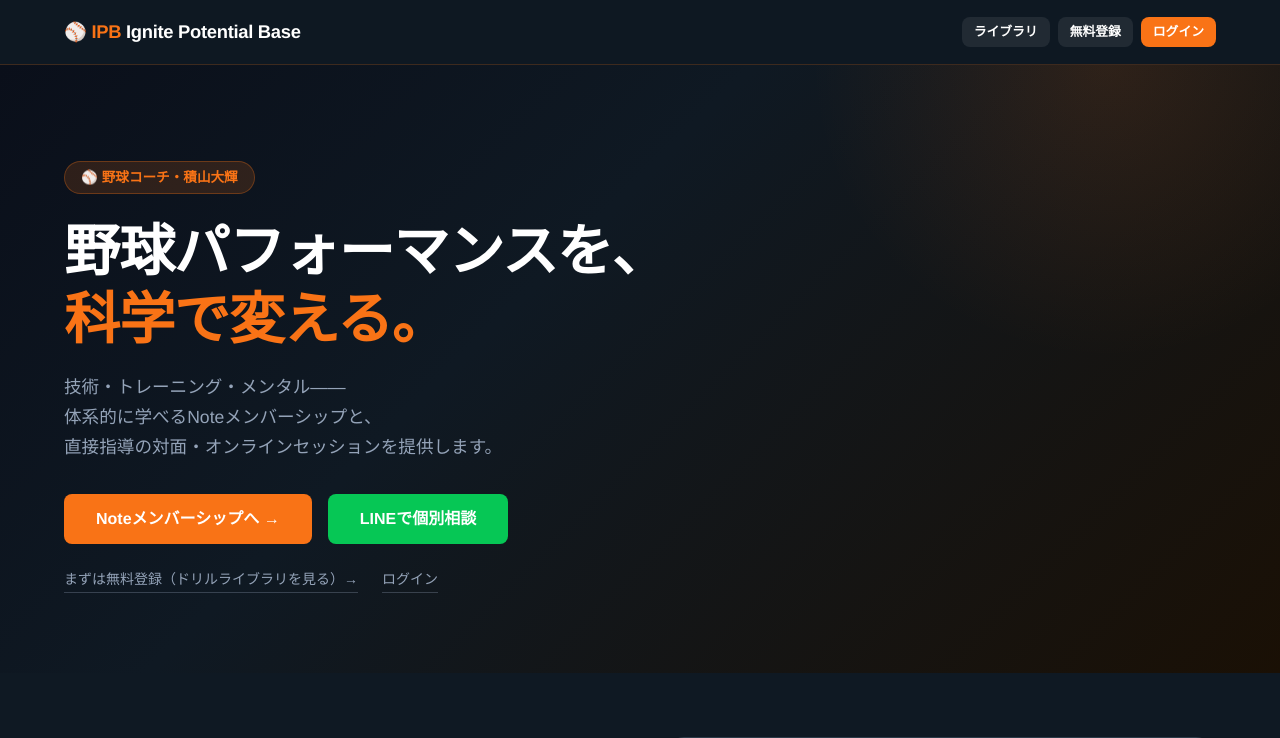
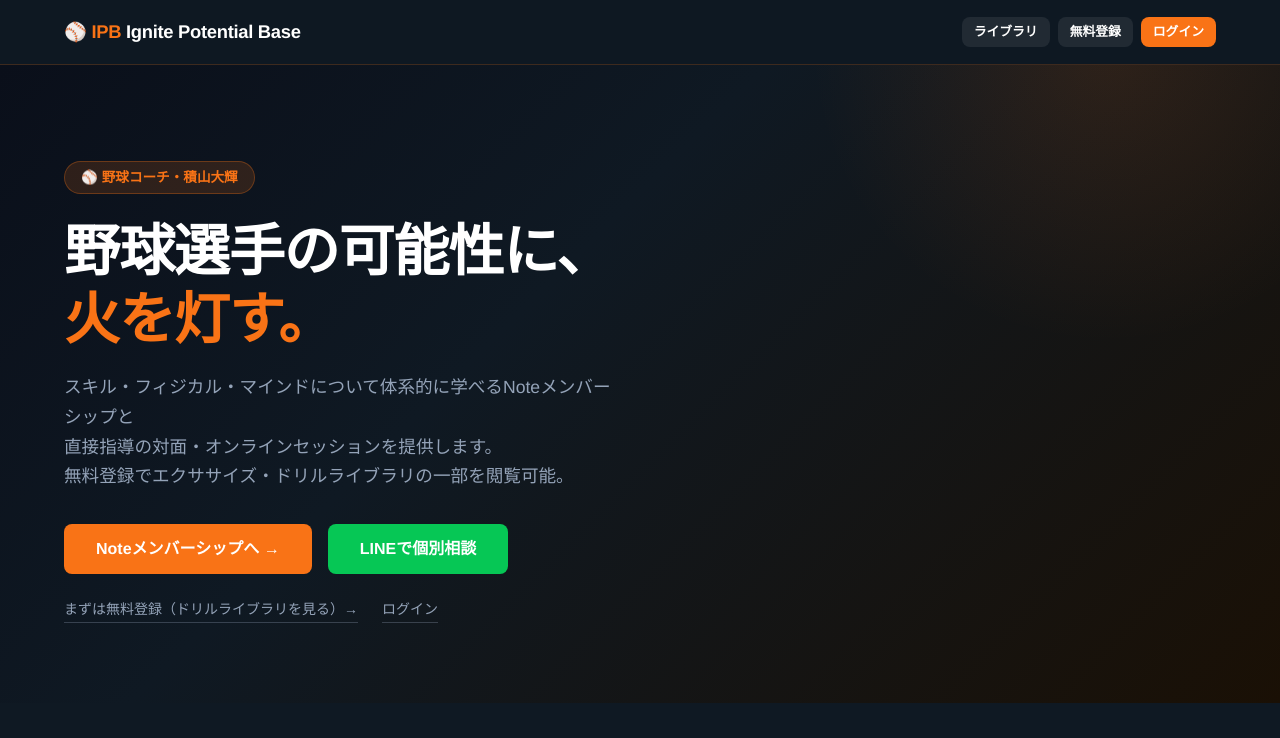
Before and after one commit to Sekky100622/ignite-potential-base, a Flask app: page / in a window 1280 px wide. Shown: the top 738 px of the page. Run offline with Flask 3, Linux system fonts and the light colour scheme; some libraries are stand-ins or nearby versions.

Commit message:
ヒーローコピーを更新
「野球パフォーマンスを、科学で変える。」→「野球選手の可能性に、火を灯す。」
サブテキストをスキル・フィジカル・マインドに合わせて更新

Co-Authored-By: Claude Sonnet 4.6 <noreply@anthropic.com>

```diff
--- a/templates/index.html
+++ b/templates/index.html
@@ -385,11 +385,11 @@
 <section class="hero">
   <div class="container hero-content">
     <div class="hero-eyebrow">⚾ 野球コーチ・積山大輝</div>
-    <h1>野球パフォーマンスを、<br><span class="accent">科学で変える。</span></h1>
+    <h1>野球選手の可能性に、<br><span class="accent">火を灯す。</span></h1>
     <p class="hero-sub">
-      技術・トレーニング・メンタル——<br>
-      体系的に学べるNoteメンバーシップと、<br>
-      直接指導の対面・オンラインセッションを提供します。
+      スキル・フィジカル・マインドについて体系的に学べるNoteメンバーシップと<br>
+      直接指導の対面・オンラインセッションを提供します。<br>
+      無料登録でエクササイズ・ドリルライブラリの一部を閲覧可能。
     </p>
     <div class="hero-btns">
       <a href="{{ note_url }}" target="_blank" rel="noopener" class="btn btn-primary btn-lg">Noteメンバーシップへ →</a>
```
